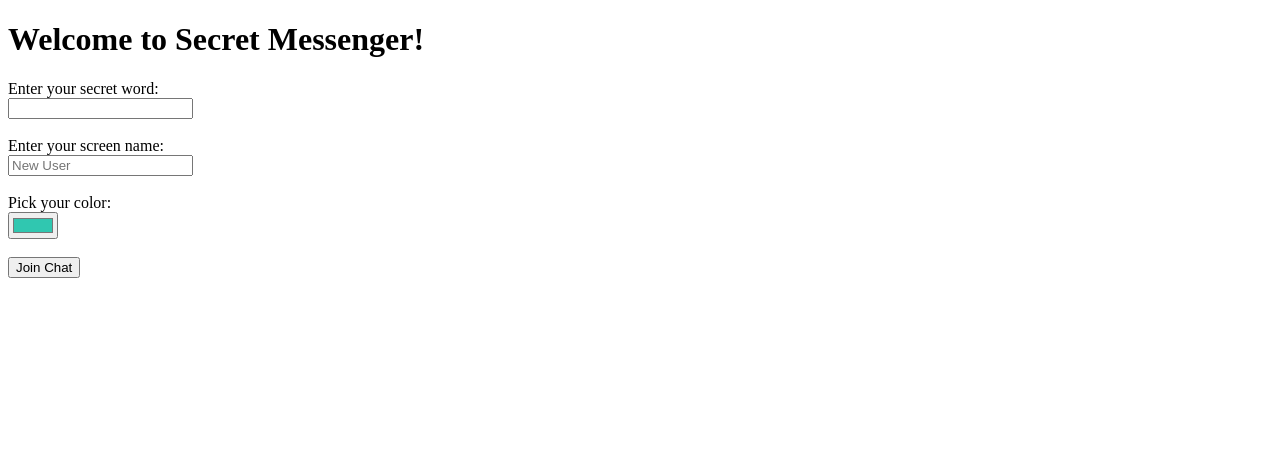
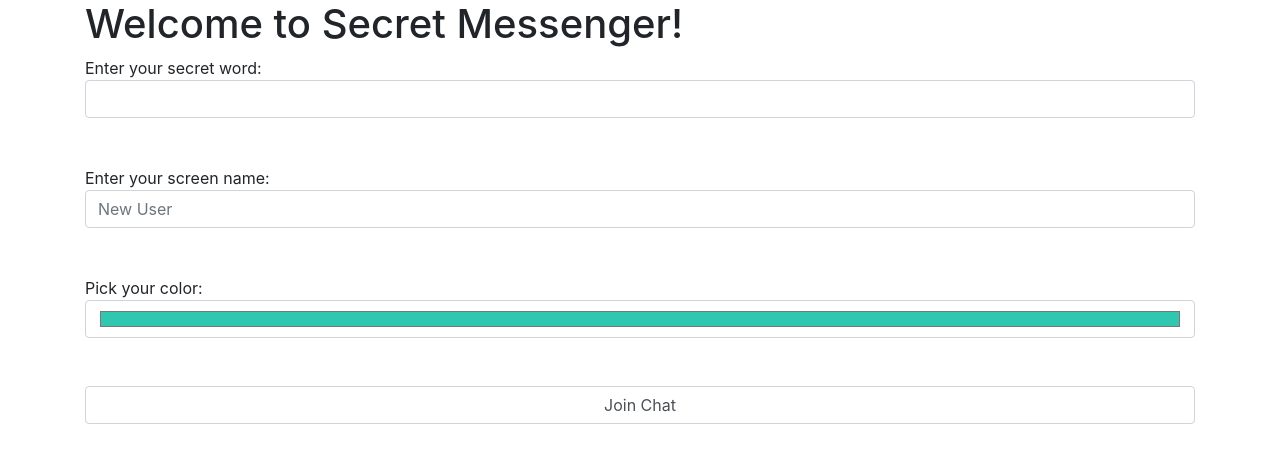
Before and after one commit to TimFlaherty/secret-messenger, a website: page index.html in a window 1280 px wide. Drawn offline with nearby package versions, Linux system fonts and the light colour scheme.

Commit message:
Add bootstrap styling

```diff
--- a/index.html
+++ b/index.html
@@ -3,7 +3,8 @@
 	<head>
 		<title>Secret Messenger</title>
 		<link rel="stylesheet" href="/style">
-		<script src="https://code.jquery.com/jquery-1.11.1.js"></script>
+		<link rel="stylesheet" href="https://maxcdn.bootstrapcdn.com/bootstrap/4.1.3/css/bootstrap.min.css">
+		<script src="https://ajax.googleapis.com/ajax/libs/jquery/3.3.1/jquery.min.js"></script>
 		<script>
 			//Initialization function sets cookie and redirects to chat template
 			function go() {
@@ -26,20 +27,27 @@
 		</script>
 	</head>
 	<body>
+	<div class="container">
 		<h1>Welcome to Secret Messenger!</h1>
-		<div>Enter your secret word:
+		<div>
+			<form action="go()">
+				Enter your secret word:
 				<br>
-			<input id="secret" type="text">
+				<input id="secret" type="text" class="form-control">
 				<br><br>
 				Enter your screen name:
 				<br>
-			<input id="sn" type="text" placeholder="New User">
+				<input id="sn" type="text" class="form-control" placeholder="New User">
 				<br><br>
 				Pick your color:
 				<br>
-			<input id="ucolor" type="color" value="#30c7b0">
+				<input id="ucolor" type="color" class="form-control" value="#30c7b0">
 				<br><br>
-			<button onclick="go()">Join Chat</button>
+				<button onclick="go()" class="form-control">Join Chat</button>
+			</form>
+		</div>
+		<script src="https://cdnjs.cloudflare.com/ajax/libs/popper.js/1.14.3/umd/popper.min.js"></script>
+		<script src="https://maxcdn.bootstrapcdn.com/bootstrap/4.1.3/js/bootstrap.min.js"></script>
 	</div>
 	</body>
 </html>
```
Also changed, not shown: chat.html (+7 -3 lines), sm.css (+3 -11 lines). Lines whose indentation alone changed are shown as unchanged.
